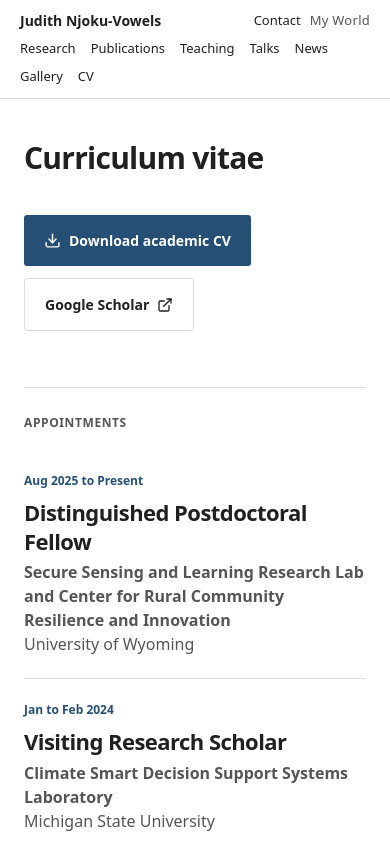
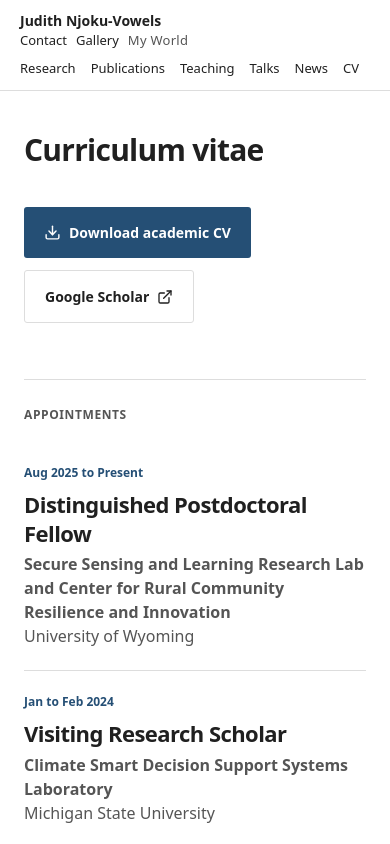
Before and after one commit to Judith989/judith-website-2026, a Next.js app: page /cv in a window 390 px wide. Shown: the top 844 px of the page. Built offline with nearby package versions, Linux system fonts and the light colour scheme; no server answers.

Commit message:
Place Gallery beside Contact and My World

```diff
--- a/app/globals.css
+++ b/app/globals.css
@@ -794,6 +794,8 @@ footer { margin: 40px auto 0; max-width: 1120px; padding: 20px 24px; }
   .academic-news-list summary { gap: 6px; grid-template-columns: 1fr; }
   .header-contact { font-size: 13px; }
   .header-world { font-size: 13px; }
+  .header-actions { grid-column: 1 / -1; grid-row: 2; justify-self: start; }
+  .site-header nav { grid-row: 3; }
   .site-header nav { display: flex; flex-wrap: wrap; gap: 8px 15px; }
   .site-header nav a { font-size: 13px; min-height: 0; }
   .gallery-story-list, .gallery-story-feature { display: grid; grid-template-columns: 1fr; }
--- a/app/site-chrome.tsx
+++ b/app/site-chrome.tsx
@@ -7,7 +7,6 @@ const navigation = [
   ["Teaching", "/teaching"],
   ["Talks", "/talks"],
   ["News", "/news"],
-  ["Gallery", "/gallery"],
   ["CV", "/cv"],
 ];
 
@@ -22,6 +21,7 @@ export function SiteHeader() {
       </nav>
       <div className="header-actions">
         <Link className="header-contact" href="/contact">Contact</Link>
+        <Link className="header-contact" href="/gallery">Gallery</Link>
         <Link className="header-world" href="/research-world">My World</Link>
       </div>
     </header>
```
